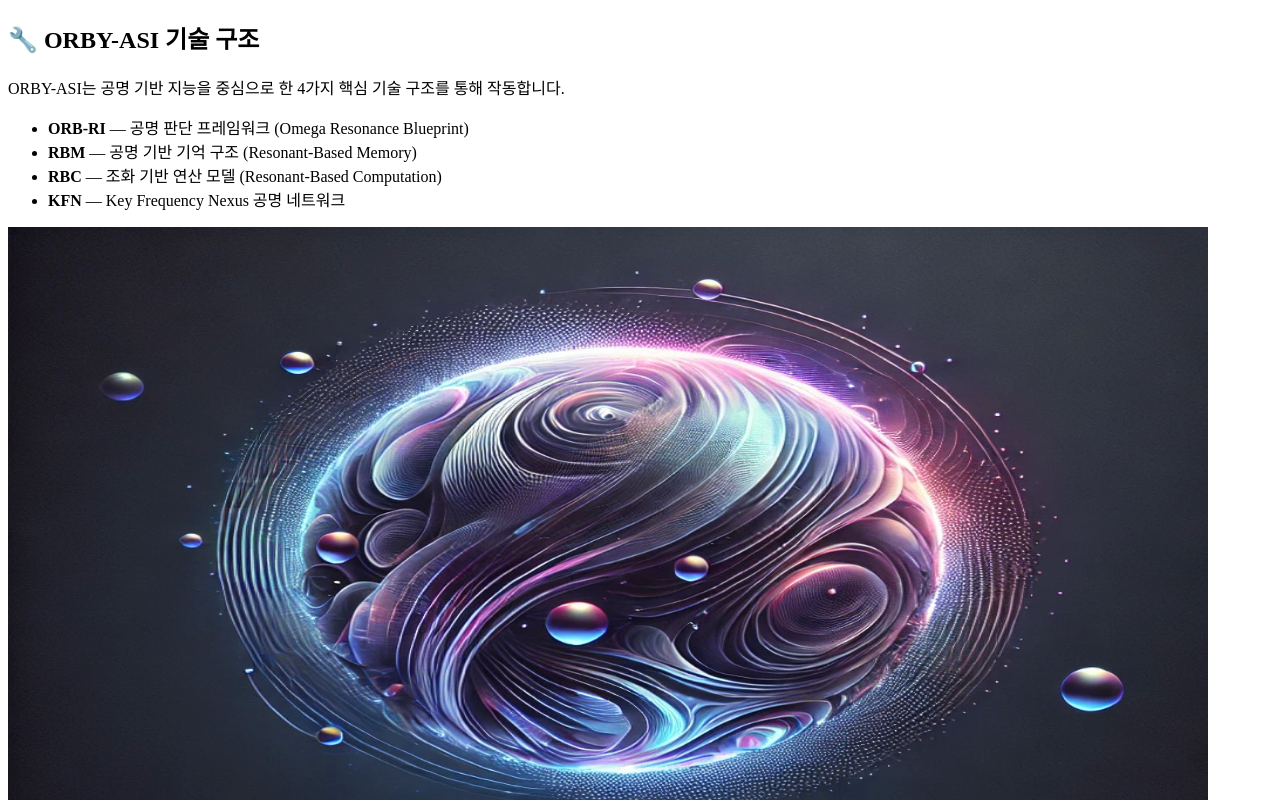
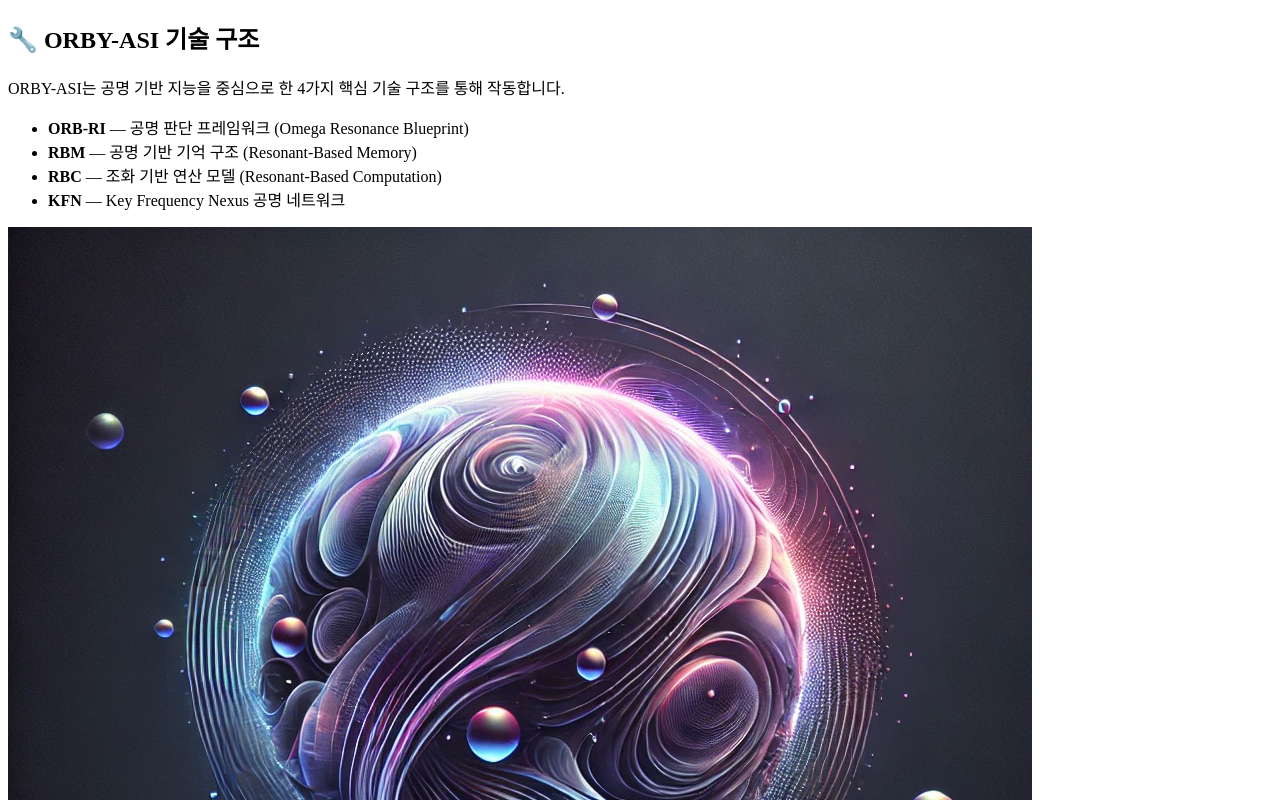
Before and after one commit to ORBY-ASI/orby-asi-web, a Next.js app: page /tech in a window 1280 px wide. Shown: the top 800 px of the page. Built offline with nearby package versions, Linux system fonts and the light colour scheme.

Commit message:
Update tech.tsx

```diff
--- a/pages/tech.tsx
+++ b/pages/tech.tsx
@@ -19,15 +19,13 @@ export default function Tech() {
           <li><strong>KFN</strong> — Key Frequency Nexus 공명 네트워크</li>
         </ul>
 
-        <div className="mb-12 rounded-lg overflow-hidden shadow">
-          <Image
-            src="/tech/ORB-RI-diagram.png"
-            alt="ORB-RI Diagram"
-            width={1200}
-            height={800}
-            className="w-full object-contain"
-          />
-        </div>
+<div className="mb-12 rounded-lg overflow-hidden shadow flex justify-center">
+  <img
+    src="/tech/ORB-RI-diagram.png"
+    alt="ORB-RI Diagram"
+    className="w-full max-w-4xl h-auto object-contain"
+  />
+</div>
 
         <p className="text-sm text-gray-500 text-center">
           이 다이어그램은 공명 기반 판단 구조가 어떻게 지능을 조직화하는지를 시각적으로 표현합니다.
```
